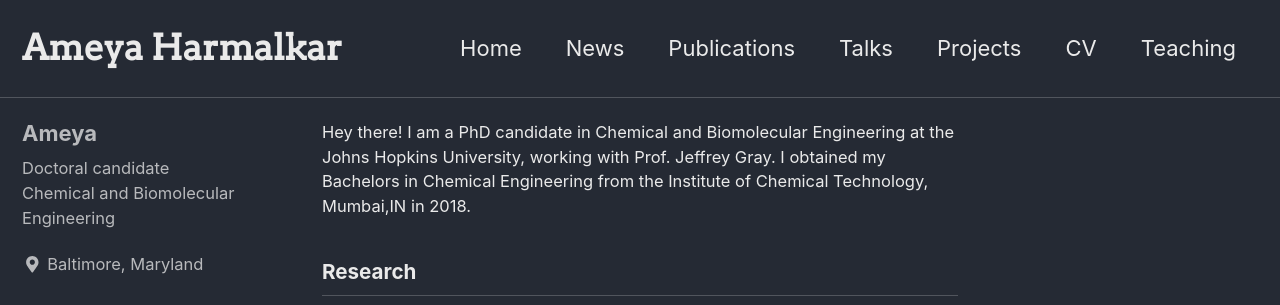
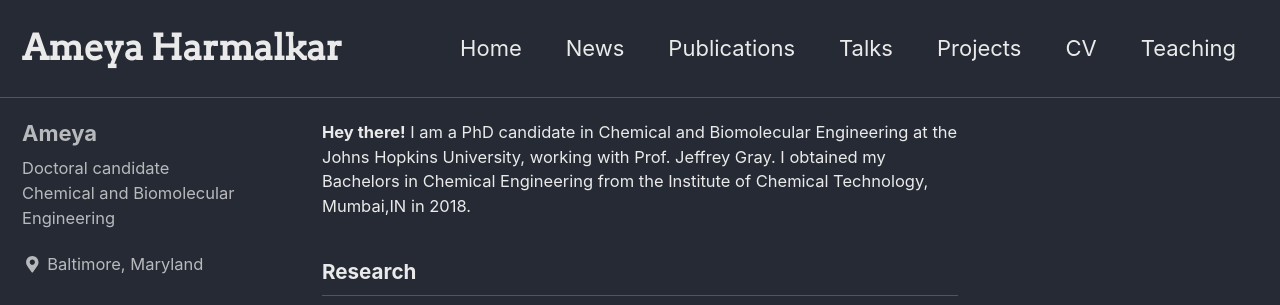
Before and after one commit to AmeyaHarmalkar/AmeyaHarmalkar.github.io, a Jekyll site: the page built from index.md, in a window 1280 px wide and 900 px high. Shown: the top 305 px of the window. Built offline with Jekyll 4.4.1, drawn with Linux system fonts in a browser that asks for light colours; cached includes are drawn as plain includes; nearby versions of some CDN libraries; part of the change alters nothing that is shown.

```diff
--- a/index.md
+++ b/index.md
@@ -3,7 +3,8 @@ layout: single
 author_profile: true
 ---
 
-Hey there!
+<!-- <span style="color:#78b3b7">**Hey there!**</span> -->
+**Hey there!**
 I am a PhD candidate in Chemical and Biomolecular Engineering at the Johns Hopkins University, working with Prof. Jeffrey Gray. I obtained my Bachelors in Chemical Engineering from the Institute of Chemical Technology, Mumbai,IN in 2018.
 
 ## Research
```
